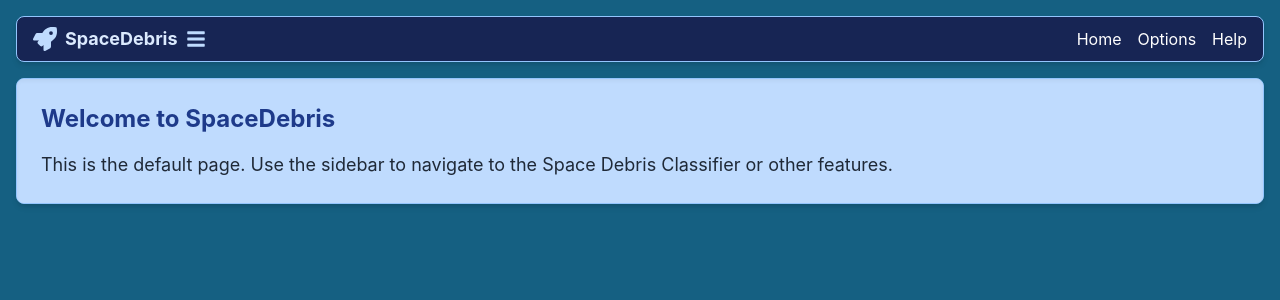
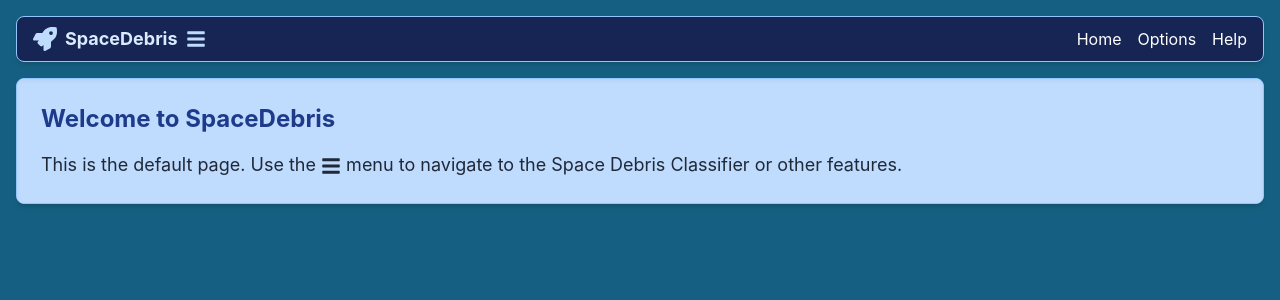
Before and after one commit to oehamilton/SpaceDebris, a React (Create React App) app in the folder frontend/: page / in a window 1280 px wide. Shown: the top 300 px of the page. Built offline with nearby package versions, Linux system fonts and the light colour scheme.

Commit message:
Updated the default page text to reflect the new UI

```diff
--- a/frontend/src/DefaultPage.js
+++ b/frontend/src/DefaultPage.js
@@ -1,5 +1,6 @@
 // src/DefaultPage.js
 import React from "react";
+import { FaBars } from "react-icons/fa"; // Import the hamburger icon
 
 function DefaultPage() {
   return (
@@ -8,8 +9,9 @@ function DefaultPage() {
         Welcome to SpaceDebris
       </h2>
       <p className="text-lg">
-        This is the default page. Use the sidebar to navigate to the Space
-        Debris Classifier or other features.
+        This is the default page. Use the{" "}
+        <FaBars className="inline text-xl align-middle" /> menu to navigate to
+        the Space Debris Classifier or other features.
       </p>
     </div>
   );
```
Also changed, not shown: 2 other files (tests, documents, lock files or other folders).
